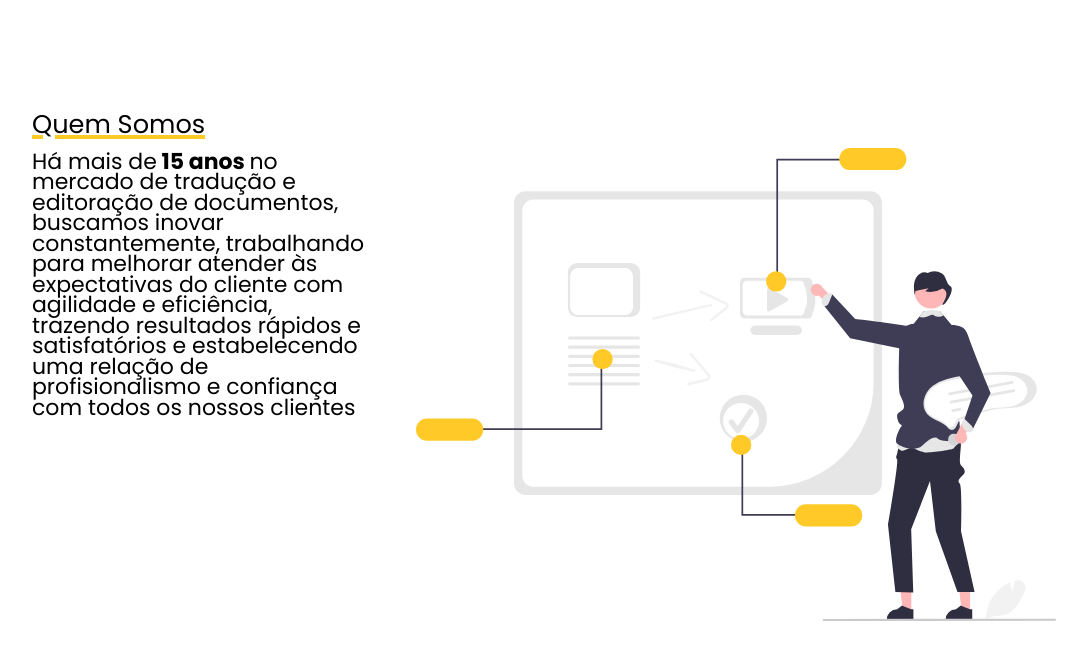
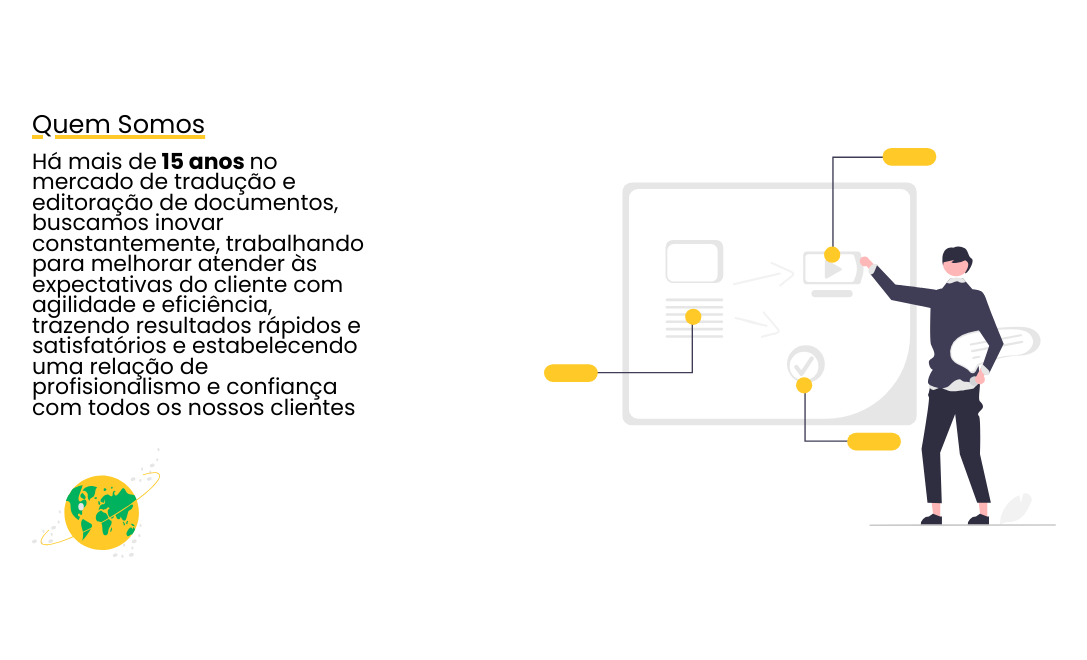
Before and after one commit to vinicioShurman/locway, a PHP site: page /quemSomos.html in a window 1280 px wide. Shown: the part 102-762 px from the top of the page, without its empty margins (96-1183 px from the left). Run offline with PHP 8.4, Linux system fonts and the light colour scheme.

Commit message:
"Quem Somos" page elements

```diff
--- a/css/styles.css
+++ b/css/styles.css
@@ -107,7 +107,15 @@ h1 {
     top: 250px;
     right: 10vw;
     height: auto;
-    width: 50vw;
+    width: 40vw;
+}
+
+.imgBGQS-2 {
+    position: absolute;
+    top: 550px;
+    left: 10vw;
+    height: auto;
+    width: 10vw;
 }
 
 .quemSomosTxt {
@@ -128,3 +136,17 @@ h1 {
     font-size: 22px;
     line-height: 1.6vw;
 }
+
+.palavrasTraduzidas {
+    position: absolute;
+    top: 850px;
+    left: 20vw;
+    width: 26vw;
+    height: auto;
+}
+
+.palavrasTraduzidas p {
+    font-size: 22px;
+    line-height: 1.6vw;
+    color: black;
+}
--- a/quemSomos.html
+++ b/quemSomos.html
@@ -9,7 +9,7 @@
     <link rel="preconnect" href="https://fonts.gstatic.com" crossorigin>
     <link href="https://fonts.googleapis.com/css2?family=Poppins:wght@300;400;700&display=swap" rel="stylesheet">
     <link rel="stylesheet" href="css/styles.css">
-    <title>LocWay • Home</title>
+    <title>LocWay • Quem Somos</title>
 </head>
 <body>
     <header>
@@ -39,6 +39,7 @@
         </article>
     </main>
     <img class="imgBGQS-1" src="img/undraw_teaching_re_g7e3.svg" alt="Homem apontando para um grafico">
+    <img class="imgBGQS-2" src="img/undraw_around_the_world_re_rb1p.svg" alt="Homem apontando para um grafico">
     <div class="shapeBg1"></div>
     <div class="shapeBg2"></div>
 </body>
```
Also changed, not shown: img/undraw_around_the_world_re_rb1p.svg.
